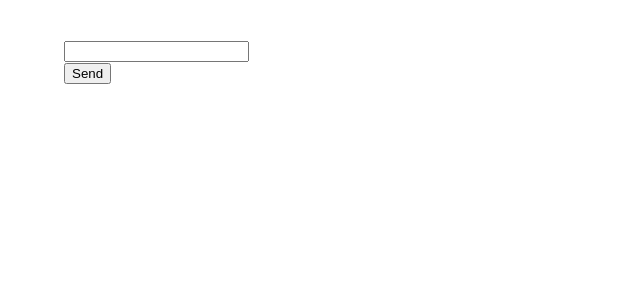
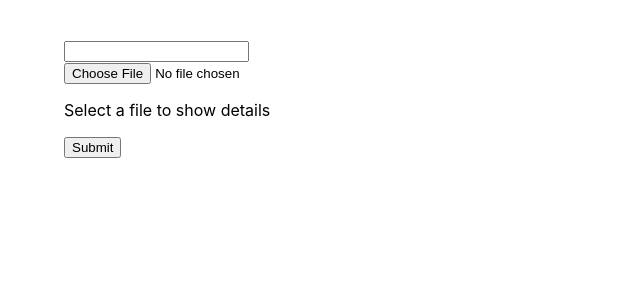
Before and after one commit to FabriceCamilleri/ChemicalSimilarityViewer, a React (Create React App) app in the folder my-app/: page / in a window 1280 px wide. Shown: the top 300 px of the page, without its empty margins (0-640 px from the left). Built offline with nearby package versions, Linux system fonts and the light colour scheme.

Commit message:
debut pour upload file

```diff
--- a/my-app/src/App.js
+++ b/my-app/src/App.js
@@ -2,18 +2,77 @@
 import logo from './logo.svg';
 import './App.css';
 
+// function App() {
+
+//   return (
+//     // <div className="App">
+//     //   <header className="App-header">
+//     //     <button onClick={Send}>
+//     //       Send
+//     //     </button>
+//     //   </header>
+//     // </div>
+//     <div>
+//   );
+// }
+
+// export default App;
+
 function App() {
+  const [selectedFile, setSelectedFile] = useState();
+  const [isFilePicked, setIsFilePicked] = useState(false);
+  var isSelected = false;
+
+  const changeHandler = (event) => {
+    setSelectedFile(event.target.files[0]);
+
+    isSelected = true;
+  };
+
+  const handleSubmission = () => {
+    const formData = new FormData();
+
+    formData.append('File', selectedFile);
+
+    fetch(
+      '/file',
+      {
+        method: 'POST',
+        body: formData,
+      }
+    )
+      .then((response) => response.json())
+      .then((result) => {
+        console.log('Success:', result.file);
+      })
+      .catch((error) => {
+        console.error('Error:', error);
+      });
+  };
 
   return (
-    <div className="App">
-      <header className="App-header">
-        <button onClick={Send}>
-          Send
-        </button>
-      </header>
+    <div>
+      <input type="file" name="file" onChange={changeHandler} />
+      {isSelected ? (
+        <div>
+          <p>Filename: {selectedFile.name}</p>
+          <p>Filetype: {selectedFile.type}</p>
+          <p>Size in bytes: {selectedFile.size}</p>
+          <p>
+            lastModifiedDate:{' '}
+            {selectedFile.lastModifiedDate.toLocaleDateString()}
+          </p>
+        </div>
+      ) : (
+        <p>Select a file to show details</p>
+      )}
+      <div>
+        <button onClick={handleSubmission}>Submit</button>
+      </div>
     </div>
-  );
-}
+  )
+};
+
 
 export default App;
 
```
Also changed, not shown: 1 other file (tests, documents, lock files or other folders).
